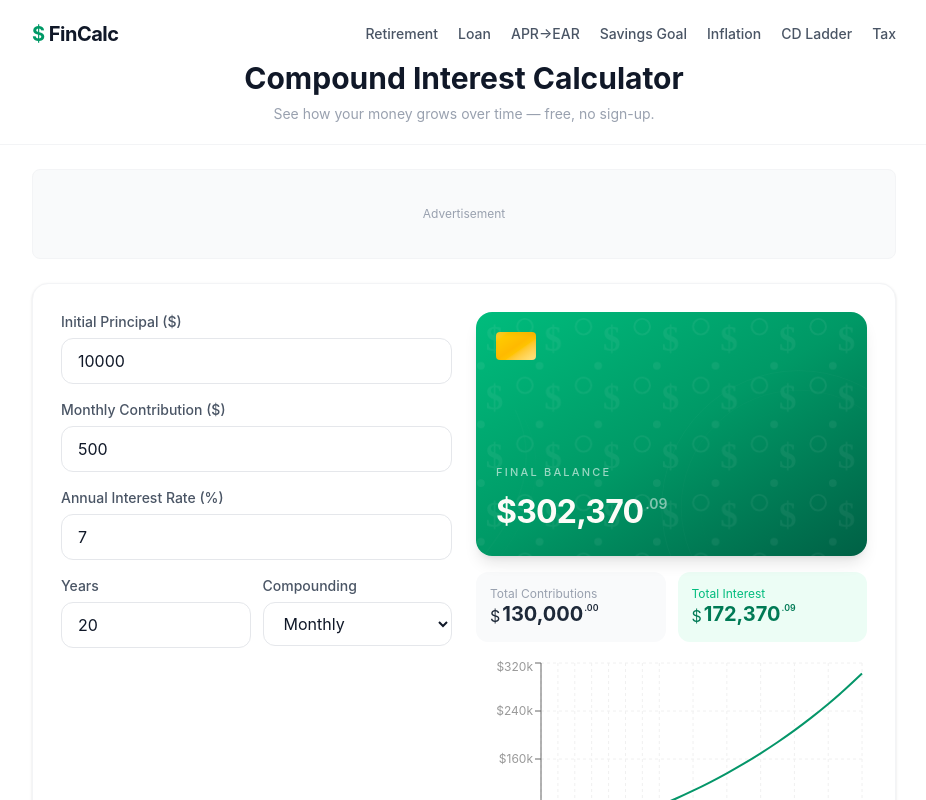
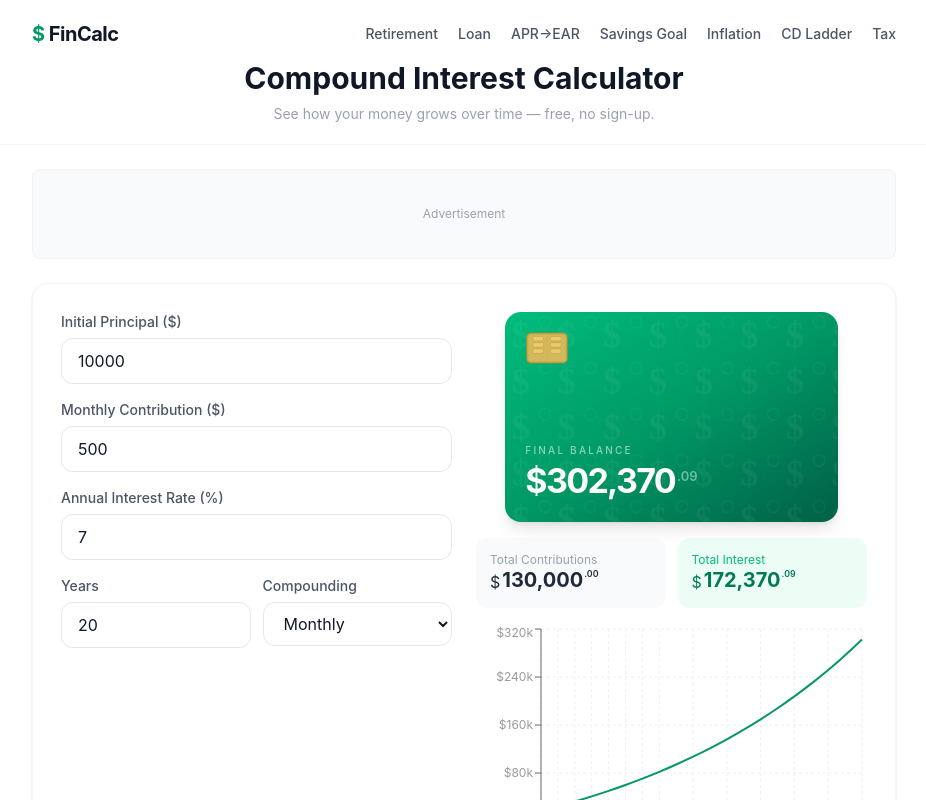
Before and after one commit to wqqworkbase/fin-calc, a Next.js app: page / in a window 1280 px wide. Shown: the top 800 px of the page, without its empty margins (176-1102 px from the left). Built offline with nearby package versions, Linux system fonts and the light colour scheme.

Commit message:
style: realistic EMV chip, 80% card size, better balance typography

```diff
--- a/src/components/FinancialCard.tsx
+++ b/src/components/FinancialCard.tsx
@@ -10,43 +10,55 @@ export default function FinancialCard({ label, value, prefix = '$', className =
   const [integer, decimal] = formatted.split('.');
 
   return (
-    <div className={`relative overflow-hidden rounded-2xl aspect-[8/5] bg-gradient-to-br from-emerald-500 via-emerald-600 to-emerald-800 flex flex-col justify-between p-5 shadow-lg ${className}`}>
-      {/* Watermark pattern — subtle $ symbols and circles */}
+    <div className={`mx-auto ${className}`} style={{ maxWidth: '85%' }}>
+      <div className="relative overflow-hidden rounded-2xl aspect-[1.586/1] bg-gradient-to-br from-emerald-500 via-emerald-600 to-emerald-800 flex flex-col justify-between p-5 shadow-lg">
+        {/* Watermark — $ pattern */}
         <svg
-        className="absolute inset-0 w-full h-full opacity-[0.06]"
+          className="absolute inset-0 w-full h-full opacity-[0.05]"
           viewBox="0 0 400 250"
           xmlns="http://www.w3.org/2000/svg"
           preserveAspectRatio="none"
         >
           <defs>
-          <pattern id="card-pattern" x="0" y="0" width="60" height="60" patternUnits="userSpaceOnUse">
-            <text x="10" y="40" fontSize="36" fill="white" fontWeight="bold" fontFamily="serif">$</text>
-            <circle cx="50" cy="15" r="8" fill="none" stroke="white" strokeWidth="2" />
-            <circle cx="5" cy="55" r="4" fill="white" />
+            <pattern id="card-bg" x="0" y="0" width="55" height="55" patternUnits="userSpaceOnUse">
+              <text x="8" y="42" fontSize="44" fill="white" fontWeight="900" fontFamily="serif">$</text>
+              <circle cx="48" cy="12" r="7" fill="none" stroke="white" strokeWidth="1.5" />
             </pattern>
           </defs>
-        <rect width="100%" height="100%" fill="url(#card-pattern)" />
-        {/* Large decorative concentric circles */}
-        <circle cx="330" cy="200" r="140" fill="none" stroke="white" strokeWidth="1" opacity="0.4" />
-        <circle cx="330" cy="200" r="120" fill="none" stroke="white" strokeWidth="1" opacity="0.3" />
-        <circle cx="330" cy="200" r="100" fill="none" stroke="white" strokeWidth="0.5" opacity="0.2" />
-        {/* Bottom left decorative arc */}
-        <path d="M -20 280 Q 80 180 40 100" fill="none" stroke="white" strokeWidth="1.5" opacity="0.3" />
-        <path d="M -10 290 Q 90 190 50 110" fill="none" stroke="white" strokeWidth="1" opacity="0.2" />
+          <rect width="100%" height="100%" fill="url(#card-bg)" />
+          {/* Concentric circles — top right */}
+          <circle cx="340" cy="30" r="130" fill="none" stroke="white" strokeWidth="0.8" opacity="0.5" />
+          <circle cx="340" cy="30" r="110" fill="none" stroke="white" strokeWidth="0.6" opacity="0.35" />
+          <circle cx="340" cy="30" r="90" fill="none" stroke="white" strokeWidth="0.4" opacity="0.2" />
         </svg>
 
-      {/* Top: chip */}
+        {/* Top: realistic EMV chip */}
         <div className="relative z-10">
-        <div className="w-10 h-7 bg-gradient-to-br from-amber-300 via-amber-400 to-amber-200 rounded-[4px] shadow-inner" />
+          <svg viewBox="0 0 48 36" className="w-11 h-8" xmlns="http://www.w3.org/2000/svg">
+            {/* Chip base */}
+            <rect x="1" y="1" width="46" height="34" rx="5" fill="#C8A84E" stroke="#A08830" strokeWidth="0.8" />
+            {/* Inner background */}
+            <rect x="3" y="3" width="42" height="30" rx="3.5" fill="#D4B85C" />
+            {/* Horizontal contact pads */}
+            <rect x="8" y="5" width="12" height="5" rx="1" fill="#E8CC6E" stroke="#B89838" strokeWidth="0.5" />
+            <rect x="28" y="5" width="12" height="5" rx="1" fill="#E8CC6E" stroke="#B89838" strokeWidth="0.5" />
+            <rect x="8" y="12" width="12" height="5" rx="1" fill="#E8CC6E" stroke="#B89838" strokeWidth="0.5" />
+            <rect x="28" y="12" width="12" height="5" rx="1" fill="#E8CC6E" stroke="#B89838" strokeWidth="0.5" />
+            <rect x="8" y="19" width="12" height="5" rx="1" fill="#E8CC6E" stroke="#B89838" strokeWidth="0.5" />
+            <rect x="28" y="19" width="12" height="5" rx="1" fill="#E8CC6E" stroke="#B89838" strokeWidth="0.5" />
+            {/* Center vertical line */}
+            <line x1="24" y1="5" x2="24" y2="29" stroke="#B89838" strokeWidth="0.4" opacity="0.5" />
+          </svg>
         </div>
 
         {/* Bottom: balance */}
-      <div className="relative z-10">
-        <p className="text-[11px] font-medium mb-2 uppercase tracking-[0.2em] text-white/60">{label}</p>
+        <div className="relative z-10 pb-1">
+          <p className="text-[10px] font-medium mb-1.5 uppercase tracking-[0.22em] text-white/55">{label}</p>
           <div className="flex items-start">
-          <span className="text-[28px] md:text-[32px] font-bold tracking-tight text-[#FDFCF8]">{prefix}</span>
-          <span className="text-[28px] md:text-[32px] font-bold tracking-tight text-[#FDFCF8]">{integer}</span>
-          <span className="text-sm font-semibold ml-0.5 mt-1.5 text-white/50">.{decimal}</span>
+            <span className="text-[30px] md:text-[34px] font-bold tracking-tighter leading-none text-[#FDFCF8]">{prefix}</span>
+            <span className="text-[30px] md:text-[34px] font-bold tracking-tighter leading-none text-[#FDFCF8]">{integer}</span>
+            <span className="text-[13px] font-semibold ml-0.5 mt-1.5 leading-none text-white/45">.{decimal}</span>
+          </div>
         </div>
       </div>
     </div>
```
Lines whose indentation alone changed are shown as unchanged.
